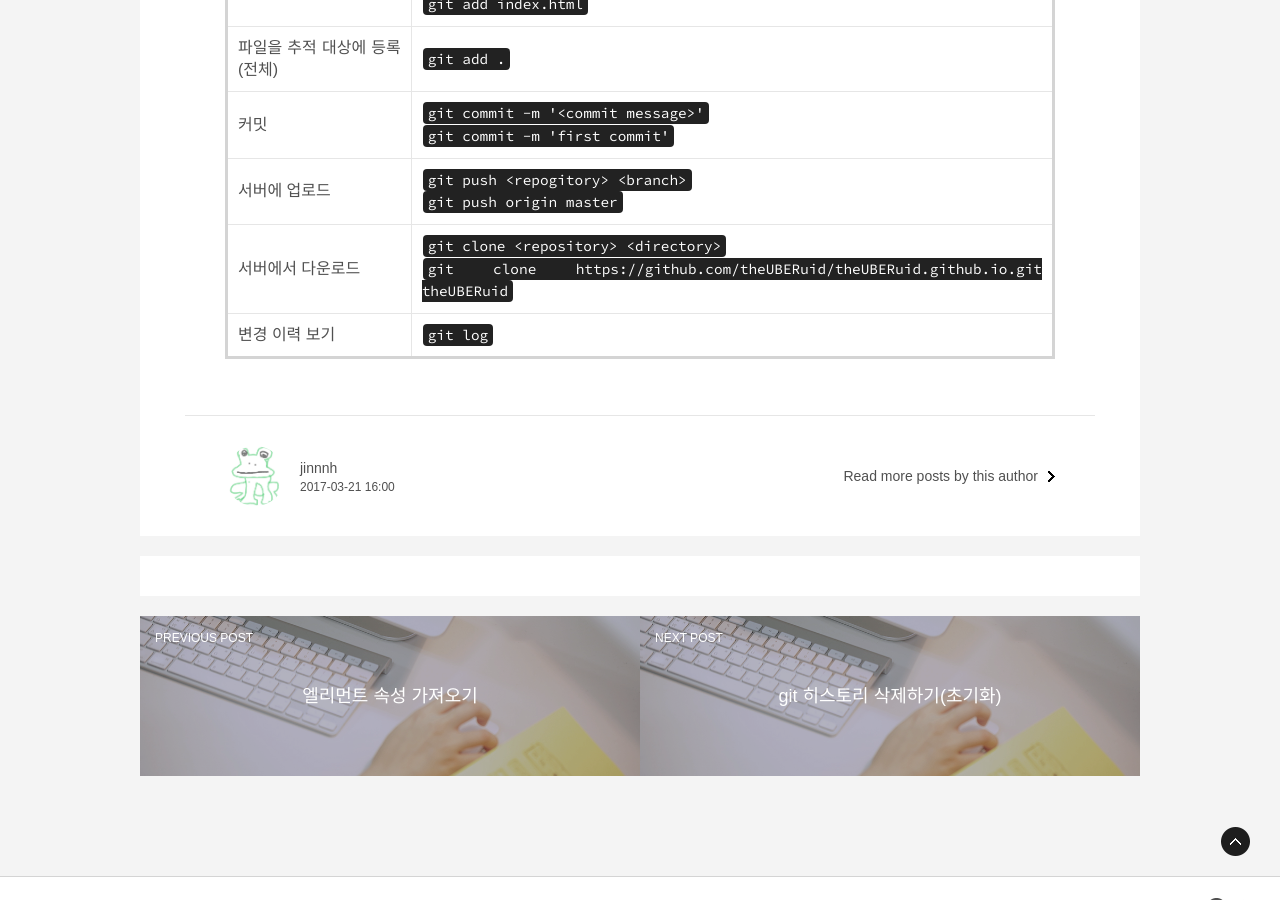
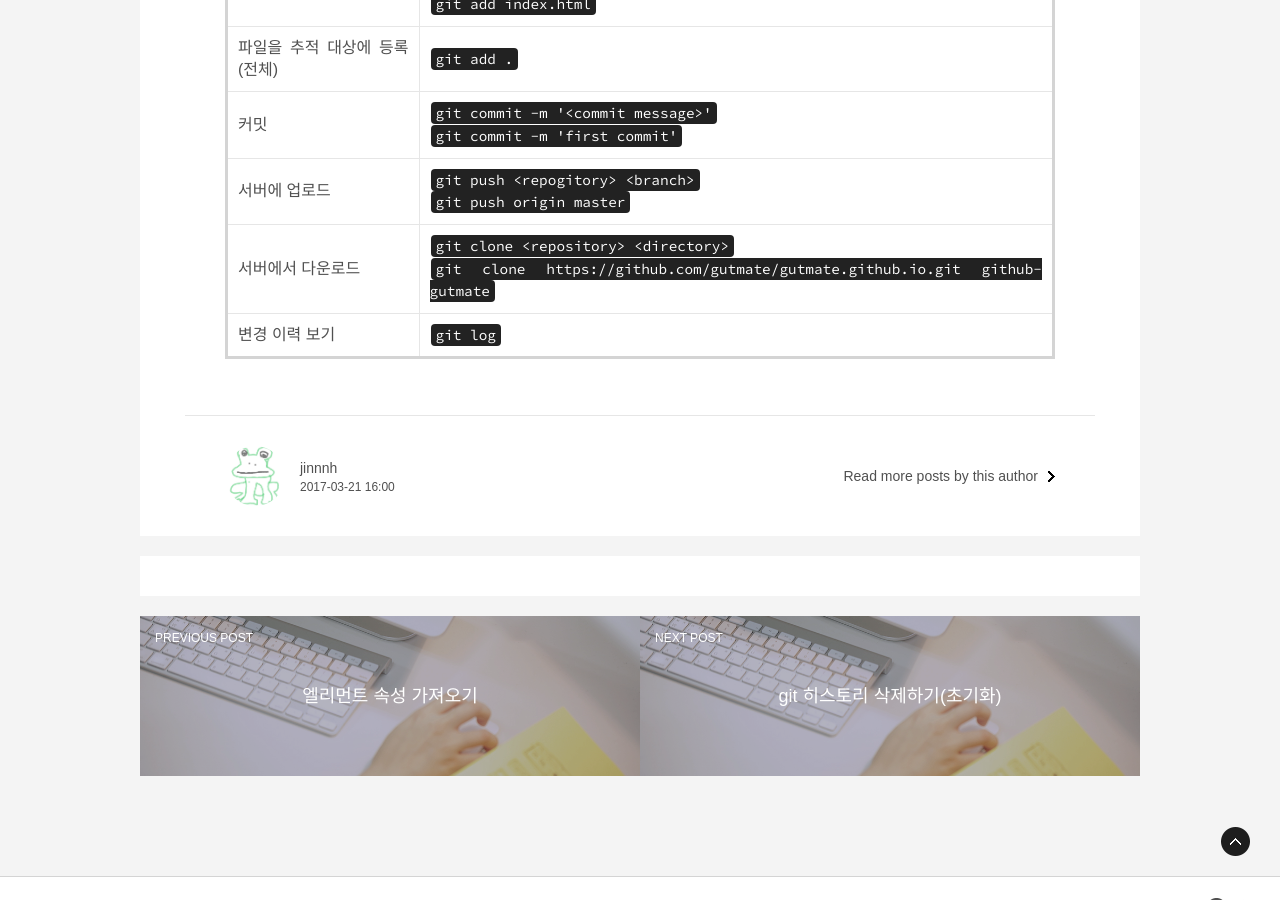
Before and after one commit to gutmate/gutmate.github.com, a Jekyll site: the page built from _posts/2017-03-21-git-command.md, in a window 1280 px wide and 900 px high, scrolled down 893 px. Built offline with Jekyll 4.4.1, drawn with Linux system fonts in a browser that asks for light colours; some web fonts are replaced; comment, search, counter and statistics services are not loaded.

Commit message:
내용 수정

```diff
--- a/_posts/2017-03-21-git-command.md
+++ b/_posts/2017-03-21-git-command.md
@@ -20,5 +20,5 @@ tags:
 | 파일을 추적 대상에 등록(전체) |  `git add .` |
 | 커밋 |  `git commit -m '<commit message>'` <br> `git commit -m 'first commit'`|
 | 서버에 업로드 |  `git push <repogitory> <branch>` <br> `git push origin master` |
-| 서버에서 다운로드 |  `git clone <repository> <directory>` <br> `git clone https://github.com/theUBERuid/theUBERuid.github.io.git theUBERuid`|
+| 서버에서 다운로드 |  `git clone <repository> <directory>` <br> `git clone https://github.com/gutmate/gutmate.github.io.git github-gutmate`|
 | 변경 이력 보기 |  `git log` |
```
